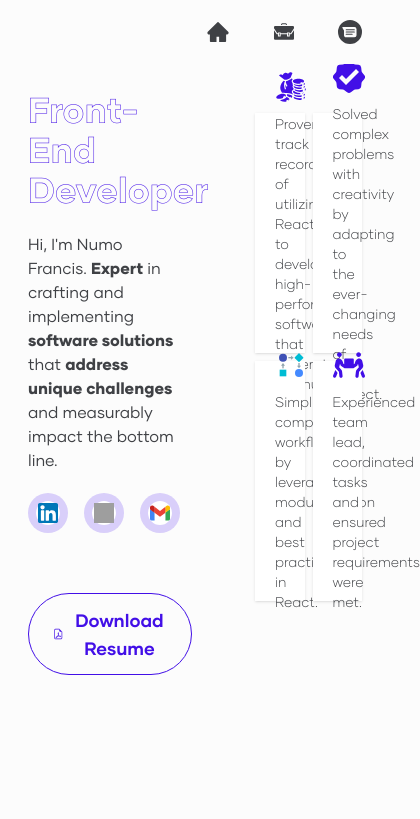
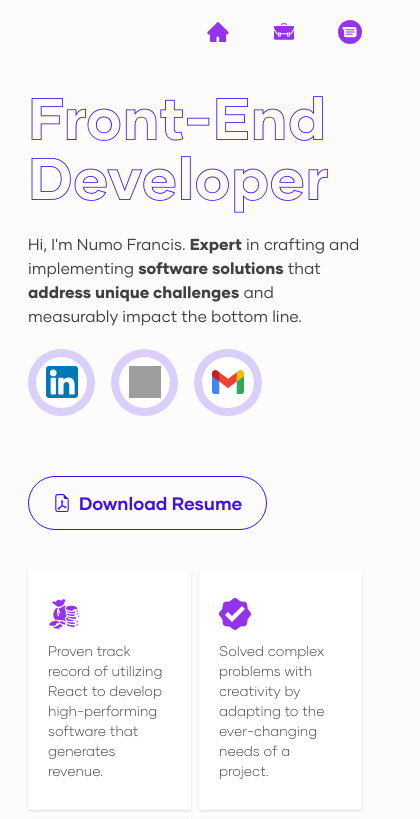
Before and after one commit to numofran6/portfolio, a React (Create React App) app: page / in a window 390 px wide. Shown: the top 819 px of the page, 420 px wide, since content can reach past the window. Built offline with nearby package versions, Linux system fonts and the light colour scheme; grey boxes are pictures that could not be loaded.

Commit message:
COMPLET: mobile ui

```diff
--- a/src/components/about/About.jsx
+++ b/src/components/about/About.jsx
@@ -17,19 +17,22 @@ export const About = () => {
 
 	return (
 		<header className="max-w-container" id="about-me">
-			<nav className="fixed inset-x-0 bg-[#fcfcfc] flex justify-end items-center space-x-10 h-[4rem] z-50 max-w-container">
+			<nav className="fixed inset-x-0 bg-[#fcfcfc] flex justify-end items-center space-x-10 h-[4rem] z-50 max-w-container text-purple-600">
 				<a href="/#about-me" className="nav-link">
-					<AiFillHome className="w-6 h-6" />
+					<AiFillHome className="w-6 h-6 md:hidden" />
+					<p className="hidden md:block font-Glimer-Heavy">About</p>
 				</a>
 				<a href="/#my-projects" className="nav-link">
-					<GiBriefcase className="w-7 h-7" />
+					<GiBriefcase className="w-7 h-7 md:hidden" />
+					<p className="hidden md:block font-Glimer-Heavy">Projects</p>
 				</a>
 				<a href="/#contact-me" className="nav-link">
-					<SiGooglemessages className="w-6 h-6" />
+					<SiGooglemessages className="w-6 h-6 md:hidden" />
+					<p className="hidden md:block font-Glimer-Heavy">Contact Me</p>
 				</a>
 			</nav>
 
-			<div className="grid grid-cols-2 gap-10 min-h-screen pt-[5.8rem] pb-10">
+			<div className="lg:grid lg:grid-cols-2 lg:gap-10 min-h-screen pt-[5.8rem] pb-10">
 				<div className="space-y-5">
 					<h1 className="section-title">Front-End Developer</h1>
 
@@ -48,7 +51,7 @@ export const About = () => {
 							rel="noreferrer"
 						>
 							<div className="icon-container">
-								<img src={linkedin} alt="" className="sm:h-8 sm:w-8 h-5 w-5" />
+								<img src={linkedin} alt="" className="h-8 w-8" />
 							</div>
 						</a>
 
@@ -58,13 +61,13 @@ export const About = () => {
 							rel="noreferrer"
 						>
 							<div className="icon-container">
-								<img src={github} alt="" className="sm:h-8 sm:w-8 h-5 w-5" />
+								<img src={github} alt="" className="h-8 w-8" />
 							</div>
 						</a>
 
 						<a href={gmailLink} target="_blank" rel="noreferrer">
 							<div className="icon-container">
-								<img src={gmail} alt="" className="sm:h-8 sm:w-8 h-5 w-5" />
+								<img src={gmail} alt="" className="h-8 w-8" />
 							</div>
 						</a>
 					</div>
@@ -78,7 +81,7 @@ export const About = () => {
 					</div>
 				</div>
 
-				<div className="ml-10 mt-5">
+				<div className="lg:ml-10 lg:mt-5">
 					<div className="grid grid-cols-2 gap-2">
 						<AchievementTag
 							icon={<GiCash className="h-8 w-8" />}
@@ -93,15 +96,15 @@ export const About = () => {
 							}
 						/>
 						<AchievementTag
+							icon={<FaPeopleCarry className="h-8 w-8" />}
+							description={
+								'Experienced team lead, coordinated tasks and ensured project requirements were met.'
+							}
+						/>
+						<AchievementTag
 							icon={<FcWorkflow className="h-8 w-8" />}
 							description={
 								'Simplified complex workflows by leveraging modularization and best practices in React.'
-							}
-						/>
-						<AchievementTag
-							icon={<FaPeopleCarry className="h-8 w-8" />}
-							description={
-								'Experienced team lead, coordinated tasks and ensured project requirements were met.'
 							}
 						/>
 					</div>
--- a/src/components/about/AchievementTag.jsx
+++ b/src/components/about/AchievementTag.jsx
@@ -1,7 +1,7 @@
 export const AchievementTag = ({ icon, description }) => {
 	return (
-		<div className="bg-white shadow h-[15rem] w-full p-5 flex flex-col justify-center space-y-3 hover:bg-purple-50 transition-all ease-in-out duration-500">
-			<div className="text-[#420fe7]">{icon}</div>
+		<div className="bg-white shadow min-h-[15rem] w-full p-5 flex flex-col justify-center space-y-3 hover:bg-purple-50 transition-all ease-in-out duration-500">
+			<div className="text-purple-600">{icon}</div>
 			<p className="text-sm">{description}</p>
 		</div>
 	);
--- a/src/components/contact/Contact.jsx
+++ b/src/components/contact/Contact.jsx
@@ -59,14 +59,14 @@ export const Contact = () => {
 	return (
 		<div
 			id="contact-me"
-			className="min-h-screen w-full pt-[4rem] pb-10 flex flex-col justify-between max-w-container"
+			className="min-h-screen w-full pt-20 pb-10 flex flex-col justify-between max-w-container"
 		>
-			<div className="text space-y-12">
+			<div className="text space-y-7 md:space-y-12">
 				<h1 className="section-title">
 					Reach Out.<span className="block">Let's Get In Touch !</span>
 				</h1>
 
-				<div className="flex items-center justify-between">
+				<div className="flex flex-col space-y-5 md:space-y-0 md:flex-row md:items-center md:justify-between">
 					<div className="flex items-center space-x-4">
 						<a href={gmailLink} target="_blank" rel="noreferrer">
 							<div className="icon-container">
@@ -96,7 +96,7 @@ export const Contact = () => {
 					</div>
 
 					<div className="flex items-center space-x-2">
-						<img src={phone} alt="" className="sm:h-16 sm:w-16 h-5 w-5" />
+						<img src={phone} alt="" className="h-16 w-16" />
 						<div className="font-bold text-lg font-Glimer-Bold">
 							<h1>Phone:</h1>
 							<h6>+233 50 238 5080</h6>
@@ -114,13 +114,13 @@ export const Contact = () => {
 			</div>
 
 			<footer>
-				<div className="flex flex-col justify-center h-full  max-w-container">
-					<div className="flex items-center justify-between">
-						<p className="font-Glimer-Bold text-lg">
+				<div className="flex flex-col justify-center max-w-container text-center">
+					<div className="flex flex-col-reverse md:flex-row items-center md:justify-between">
+						<p className="font-Glimer-Bold text-xs md:text-lg">
 							Copyright © 2023. All rights are reserved
 						</p>
 
-						<div className="flex items-center space-x-5">
+						<div className="flex text-sm items-center space-x-5 mb-5 md:mb-0">
 							<a href="/#about-me" className="footer-link">
 								About Me
 							</a>
--- a/src/components/projects/ProjectContainer.jsx
+++ b/src/components/projects/ProjectContainer.jsx
@@ -8,12 +8,16 @@ export const ProjectContainer = ({
 	liveSiteLink,
 	stack = [],
 	reverse = false,
-	box1Width = 'w-2/5',
-	box2Width = 'w-3/5',
-	imageHeight = 'h-[35rem]',
+	box1Width = 'md:w-2/5',
+	box2Width = 'md:w-3/5',
+	imageHeight = 'h-[25rem] md:h-[35rem]',
 }) => {
 	return (
-		<div className={`container gap-10 flex ${reverse && 'flex-row-reverse'}`}>
+		<div
+			className={`container gap-10 flex flex-col md:flex-row ${
+				reverse && 'md:flex-row-reverse'
+			}`}
+		>
 			<div
 				className={`text-container space-y-6 ${box1Width} flex flex-col justify-center ${
 					reverse && 'items-end'
--- a/src/components/projects/Projects.jsx
+++ b/src/components/projects/Projects.jsx
@@ -125,12 +125,12 @@ export const Projects = () => {
 
 	return (
 		<div className="w-full pt-[4rem] max-w-container" id="my-projects">
-			<h1 id="project-heading" className="section-title">
+			<h1 id="project-heading" className="section-title mb-5 md:mb-0">
 				<span className="block">Featured</span>
 				<span className="block">Projects</span>
 			</h1>
 
-			<div className="space-y-32 z-30">
+			<div className="space-y-20 md:space-y-32 z-30">
 				<ProjectContainer
 					image={tourbuddy}
 					title="Tour Buddy"
@@ -148,8 +148,8 @@ export const Projects = () => {
 					liveSiteLink="https://greenshopping.vercel.app/"
 					reverse={true}
 					stack={projectStack.greenShop}
-					box1Width="w-1/3"
-					box2Width="w-2/3"
+					box1Width="md:w-1/3"
+					box2Width="md:w-2/3"
 				/>
 
 				<ProjectContainer
@@ -159,8 +159,8 @@ export const Projects = () => {
 					githubLink="https://github.com/numofran6/church-website"
 					liveSiteLink="https://glorioushill.vercel.app/"
 					stack={projectStack.church}
-					box1Width="w-1/2"
-					box2Width="w-1/2"
+					box1Width="md:w-1/2"
+					box2Width="md:w-1/2"
 				/>
 
 				<ProjectContainer
--- a/src/index.css
+++ b/src/index.css
@@ -22,7 +22,7 @@
 }
 
 .icon-container {
-	@apply rounded-full 2xl:h-[5rem] 2xl:w-[5rem] xl:h-[4.6rem] xl:w-[4.6rem] lg:h-[4.2rem] lg:w-[4.2rem] md:h-[3.8rem] md:w-[3.8rem] vvs:h-[3.4rem] vvs:w-[3.4rem] h-[2.5rem] w-[2.5rem] bg-[#ffffff]/90 flex justify-center hover:border-[#420fe7] items-center border-8 border-[#420fe7]/20  transition duration-500 ease-in-out;
+	@apply rounded-full h-[4.2rem] w-[4.2rem] bg-[#ffffff]/90 flex justify-center hover:border-purple-600 items-center border-8 border-[#420fe7]/20  transition duration-500 ease-in-out;
 }
 
 .project-icon {
@@ -34,7 +34,7 @@
 }
 
 .section-title {
-	@apply text-[#420fe7] font-Glimer-Outlined font-semibold z-40 text-4xl md:text-6xl lg:text-8xl;
+	@apply text-[#420fe7] font-Glimer-Outlined font-semibold z-40 text-6xl lg:text-8xl;
 }
 
 .footer-link {
```
